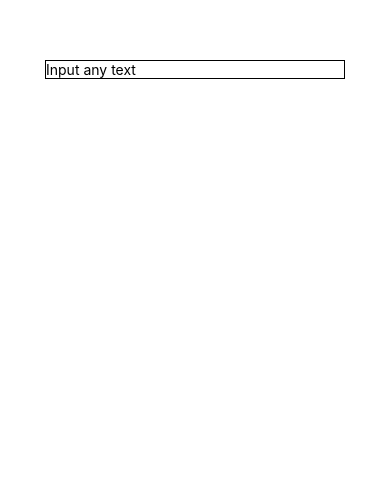
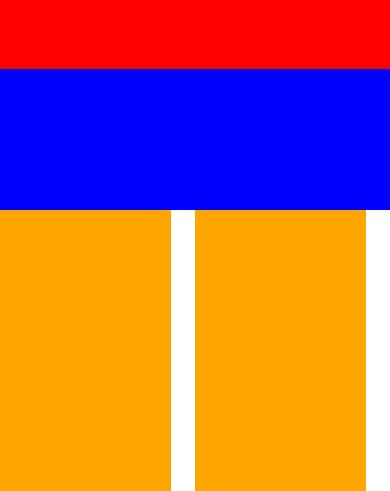
Before and after one commit to aisav/react-native-udemy-app, a React Native app: screen / in a window 390 px wide. Shown: the part 353-844 px from the top of the page. Built offline with nearby package versions, Linux system fonts and the light colour scheme.

Commit message:
flex in style

```diff
--- a/App.js
+++ b/App.js
@@ -16,13 +16,16 @@ export default class App extends React.Component {
 
     render() {
         return (
-            <View style={styles.container}>
-                <TextInput
-                    style={{width: 300, borderColor: 'black', borderWidth: 1}}
-                    value={this.state.placeName}
-                    placeholder="Input any text"
-                    onChangeText={this.placeNameChangedHandler}>
-                </TextInput>
+            // Try setting `flexDirection` to `column`.
+            <View style={{flex: 1, flexDirection: 'column'}}>
+                <View style={{flex: 3, backgroundColor: 'red'}}/>
+                <View style={{flex: 1, backgroundColor: 'blue'}}/>
+                <View style={{flex: 2, flexDirection: 'row'}}>
+                    <View style={{flex: 7, backgroundColor: 'orange'}}/>
+                    <View style={{flex: 1}}/>
+                    <View style={{flex: 7, backgroundColor: 'orange'}}/>
+                    <View style={{flex: 1}}/>
+                </View>
             </View>
         );
     }
```
